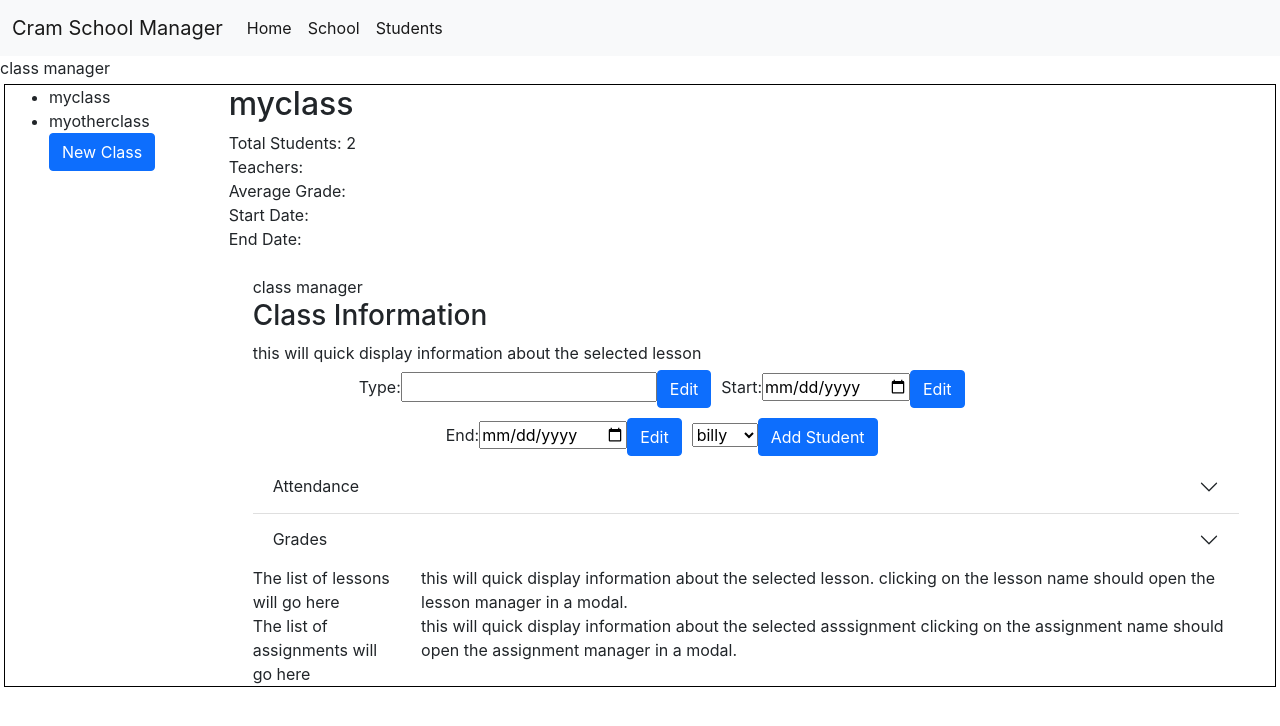
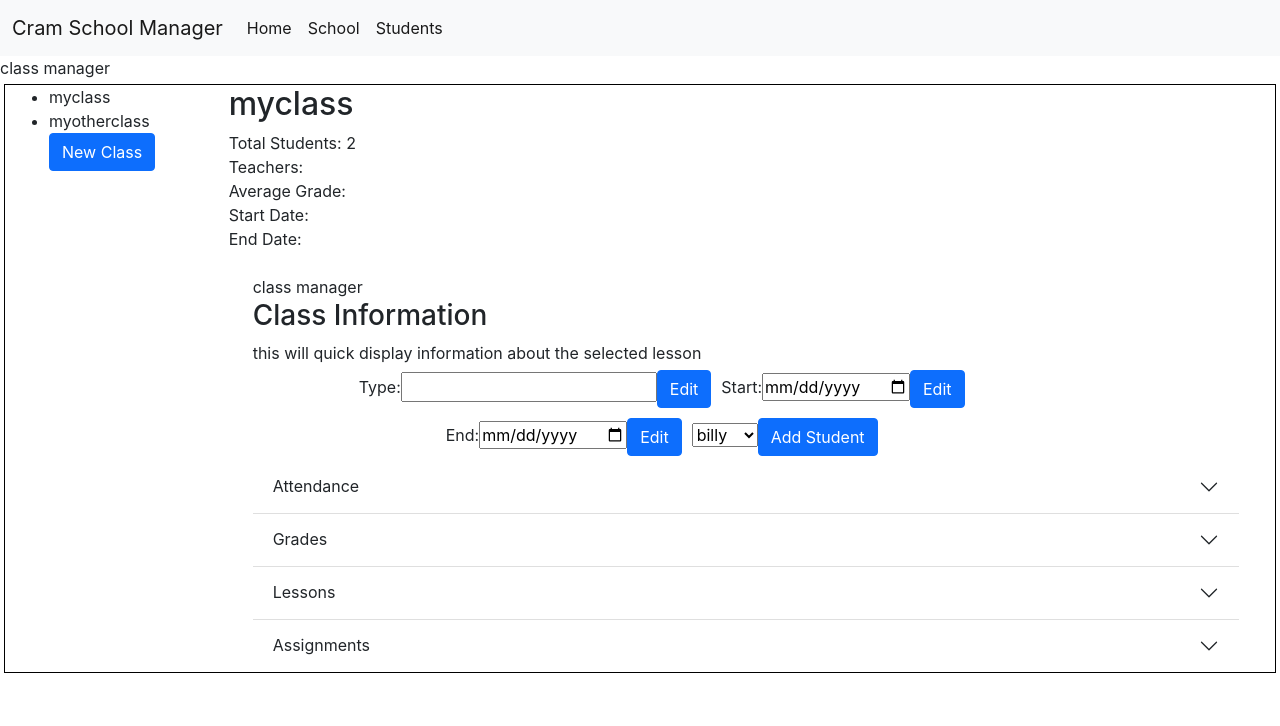
Before and after one commit to CodyGrogan/cramschoolmanager, a React (Create React App) app in the folder client/: page /school in a window 1280 px wide. Shown: the top 726 px of the page. Built offline with nearby package versions, Linux system fonts and the light colour scheme.

Commit message:
changed format for school manager page

```diff
--- a/client/src/components/ClassManager.tsx
+++ b/client/src/components/ClassManager.tsx
@@ -167,22 +167,50 @@ function ClassManager(props: any){
                         </div>
                     </div>
 
+                    <div className="accordion-item">
+                        <h2 className="accordion-header" id="flush-headingTwo">
+                        <button className="accordion-button collapsed" type="button" data-bs-toggle="collapse" data-bs-target="#flush-collapseTwo" aria-expanded="false" aria-controls="flush-collapseTwo">
+                            Lessons
+                        </button>
+                        </h2>
+                        <div id="flush-collapseTwo" className="accordion-collapse collapse" aria-labelledby="flush-headingTwo" data-bs-parent="#accordionFlushExample">
+                        <div className="accordion-body">
+                                <div >The list of lessons will go here</div>
+                                <div >this will quick display information about the selected lesson.
+                                    clicking on the lesson name should open the lesson manager in a modal.
+
+
+                    </div>
+
+                        </div>
+                        </div>
+                    </div>
+
+                    <div className="accordion-item">
+                        <h2 className="accordion-header" id="flush-headingTwo">
+                        <button className="accordion-button collapsed" type="button" data-bs-toggle="collapse" data-bs-target="#flush-collapseTwo" aria-expanded="false" aria-controls="flush-collapseTwo">
+                            Assignments
+                        </button>
+                        </h2>
+                        <div id="flush-collapseTwo" className="accordion-collapse collapse" aria-labelledby="flush-headingTwo" data-bs-parent="#accordionFlushExample">
+                        <div className="accordion-body">
+
+                            <div >The list of assignments will go here</div>
+                            <div >this will quick display information about the selected asssignment
+                            clicking on the assignment name should open the assignment manager in a modal.
+
+                        </div>
+                        </div>
+                    </div>
+
                 </div>
             </div>
 
             </div>
         <div className="row">
-            <div className="col-2">The list of lessons will go here</div>
-            <div className="col-10">this will quick display information about the selected lesson.
-                clicking on the lesson name should open the lesson manager in a modal.
 
-
-            </div>
         </div>
         <div className="row">
-            <div className="col-2">The list of assignments will go here</div>
-            <div className="col-10">this will quick display information about the selected asssignment
-            clicking on the assignment name should open the assignment manager in a modal.
 
             </div>
         </div>
```
